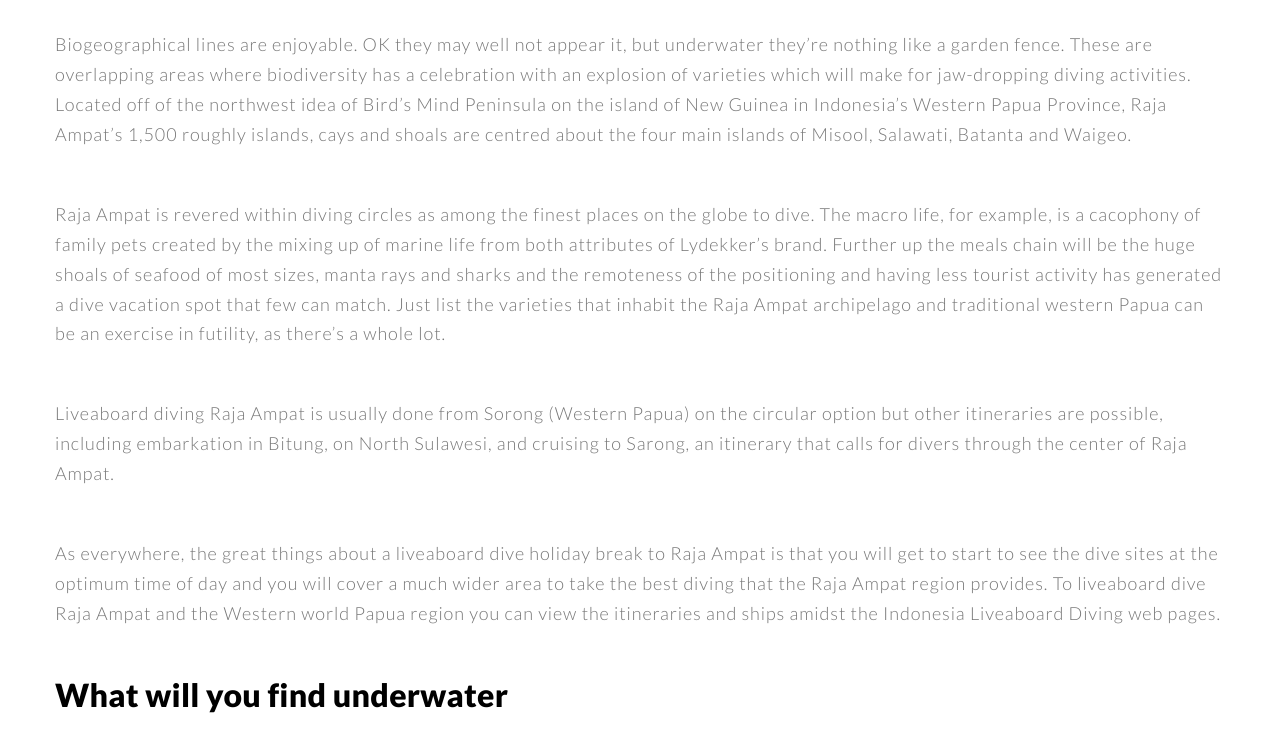
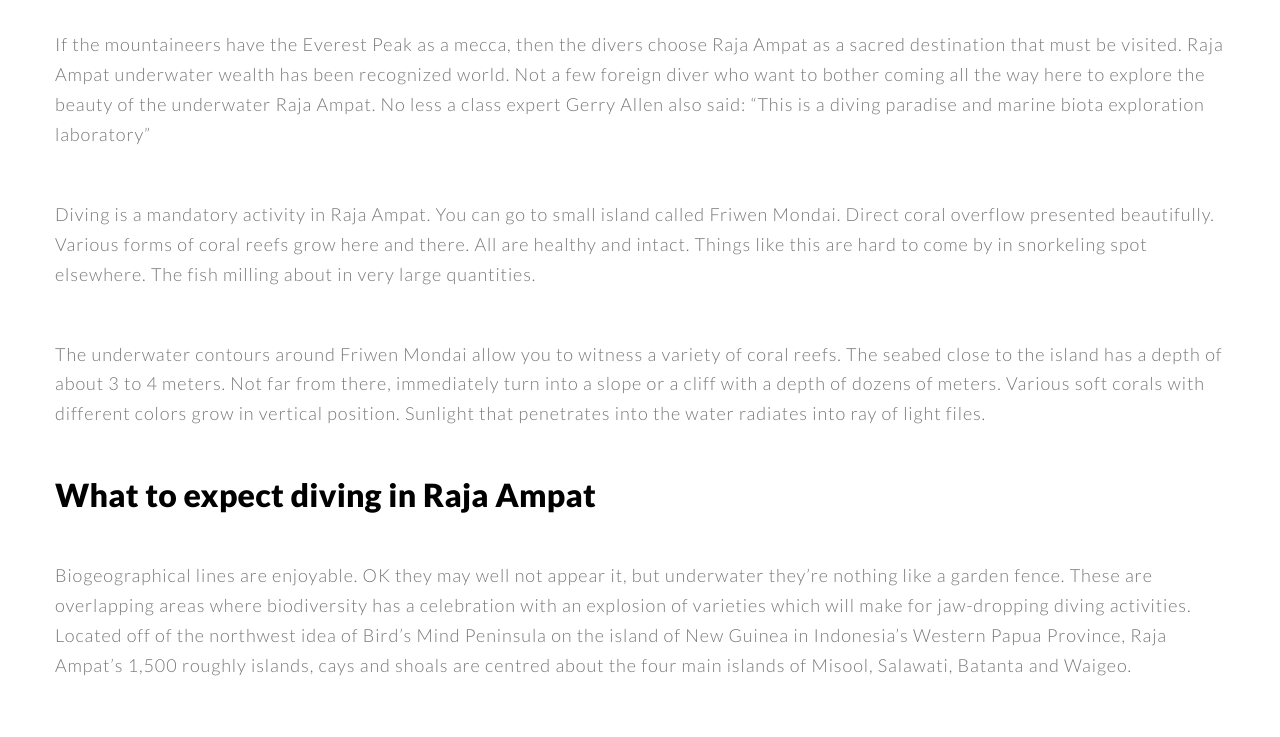
Before and after one commit to kemtol/nyelam, a Jekyll site: the page built from laman/spots/scuba-diving-in-rajaampat.md, in a window 1280 px wide and 1400 px high, scrolled down 1639 px, cut to the strip 227-964 px from the top of the window. Built offline with Jekyll 4.4.1, drawn with Linux system fonts in a browser that asks for light colours; some web fonts are replaced; some of the changed text lies outside the part shown.

Commit message:
Update scuba-diving-in-rajaampat.md

```diff
--- a/laman/spots/scuba-diving-in-rajaampat.md
+++ b/laman/spots/scuba-diving-in-rajaampat.md
@@ -10,9 +10,19 @@ call_ajax: services-rajaampat.html
 
 <img class="img-responsive" src="https://www.sunrise-divers.com/wp-content/uploads/2017/05/manta-raja-ampat.jpg" />
 
+If the mountaineers have the Everest Peak as a mecca, then the divers choose Raja Ampat as a sacred destination that must be visited. Raja Ampat underwater wealth has been recognized world. Not a few foreign diver who want to bother coming all the way here to explore the beauty of the underwater Raja Ampat. No less a class expert Gerry Allen also said: "This is a diving paradise and marine biota exploration laboratory"
+
+Diving is a mandatory activity in Raja Ampat. You can go to small island called Friwen Mondai. Direct coral overflow presented beautifully. Various forms of coral reefs grow here and there. All are healthy and intact. Things like this are hard to come by in snorkeling spot elsewhere. The fish milling about in very large quantities.
+
+The underwater contours around Friwen Mondai allow you to witness a variety of coral reefs. The seabed close to the island has a depth of about 3 to 4 meters. Not far from there, immediately turn into a slope or a cliff with a depth of dozens of meters. Various soft corals with different colors grow in vertical position. Sunlight that penetrates into the water radiates into ray of light files.
+
+## What to expect diving in Raja Ampat
+
 Biogeographical lines are enjoyable. OK they may well not appear it, but underwater they're nothing like a garden fence. These are overlapping areas where biodiversity has a celebration with an explosion of varieties which will make for jaw-dropping diving activities. Located off of the northwest idea of Bird's Mind Peninsula on the island of New Guinea in Indonesia's Western Papua Province, Raja Ampat's 1,500 roughly islands, cays and shoals are centred about the four main islands of Misool, Salawati, Batanta and Waigeo.
 
 Raja Ampat is revered within diving circles as among the finest places on the globe to dive. The macro life, for example, is a cacophony of family pets created by the mixing up of marine life from both attributes of Lydekker's brand. Further up the meals chain will be the huge shoals of seafood of most sizes, manta rays and sharks and the remoteness of the positioning and having less tourist activity has generated a dive vacation spot that few can match. Just list the varieties that inhabit the Raja Ampat archipelago and traditional western Papua can be an exercise in futility, as there's a whole lot.
+
+## Liveaboard diving in Raja Ampat
 
 Liveaboard diving Raja Ampat is usually done from Sorong (Western Papua) on the circular option but other itineraries are possible, including embarkation in Bitung, on North Sulawesi, and cruising to Sarong, an itinerary that calls for divers through the center of Raja Ampat.
 
```
